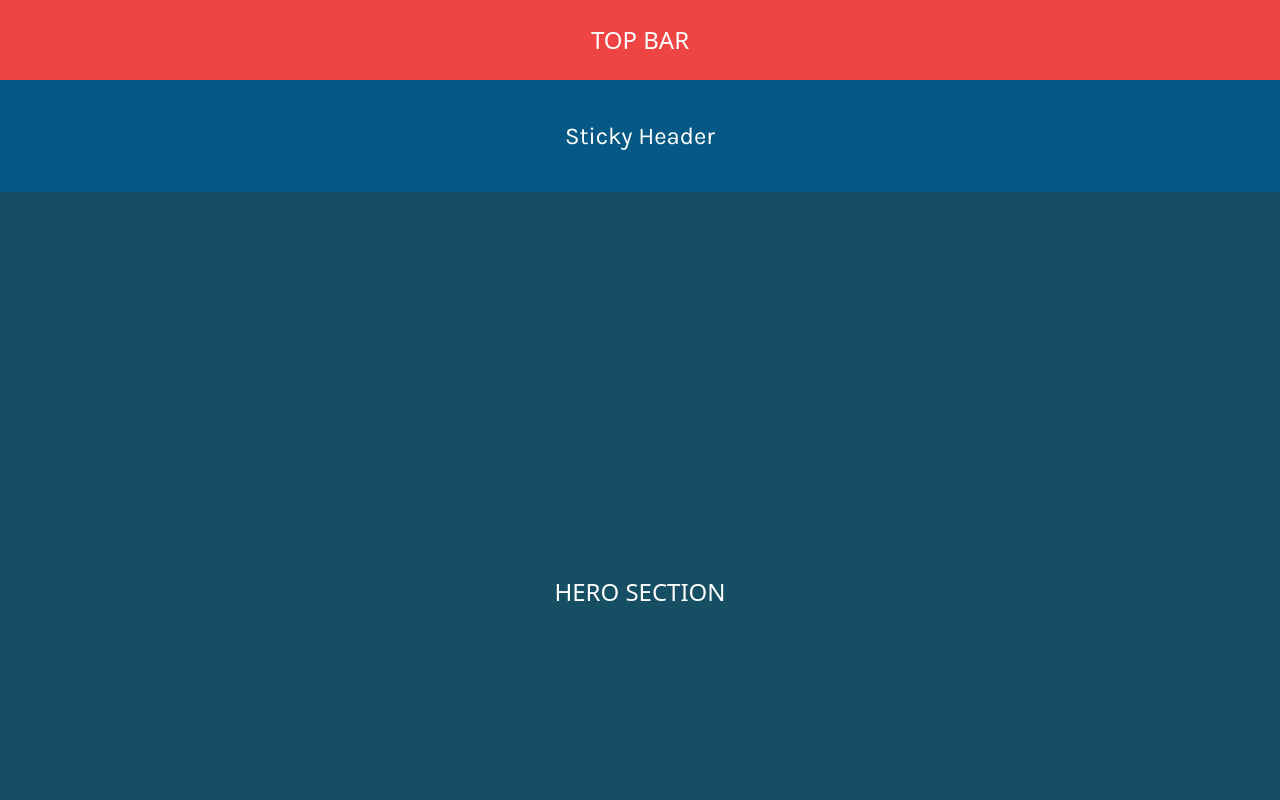
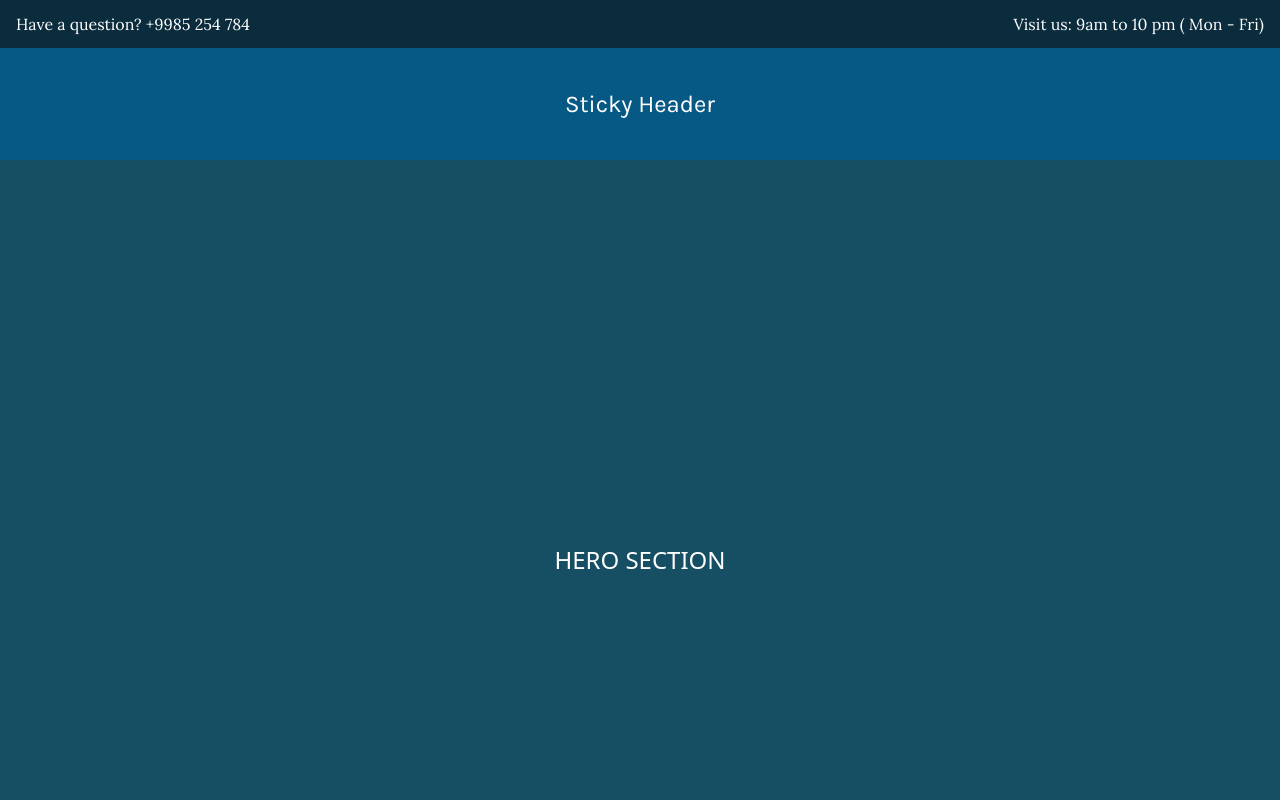
Before and after one commit to usman-FE/bery-add-property, a website: page index.html in a window 1280 px wide. Shown: the top 800 px of the page. Drawn offline with nearby package versions, Linux system fonts and the light colour scheme.

Commit message:
Built Top Bar

```diff
--- a/index.html
+++ b/index.html
@@ -7,6 +7,10 @@
     <link rel="preconnect" href="https://fonts.gstatic.com" crossorigin />
     <link
       href="https://fonts.googleapis.com/css2?family=Karla:wght@200;300;400;500;600;700&display=swap"
+      rel="stylesheet"
+    />
+    <link
+      href="https://fonts.googleapis.com/css2?family=Lora:wght@400;500;600;700&display=swap"
       rel="stylesheet"
     />
     <link rel="stylesheet" href="./dist/main.css" />
@@ -20,11 +24,20 @@
     <!-- MAIN CONTAINER -->
     <main class="h-full">
       <!-- TOP BAR -->
-      <div
-        class="p-6 text-center text-white text-2xl bg-red-500 w-full shadow-sm"
-        id="topBar"
-      >
-        TOP BAR
+      <div class="bg-[#0b2c3d] text-white py-3 font-['Lora']" id="topBar">
+        <div class="container mx-auto px-4 flex flex-wrap">
+          <!-- LEFT SIDE -->
+          <div class="w-full sm:w-1/2 text-center sm:text-left mb-1 sm:mb-0">
+            <p class="m-0">
+              Have a question?
+              <a href="#" class="hover:text-[#b39359]">+9985 254 784</a>
+            </p>
+          </div>
+          <!-- RIGHT SIDE -->
+          <div class="w-full sm:w-1/2 text-center sm:text-right">
+            <p class="m-0">Visit us: 9am to 10 pm ( Mon - Fri)</p>
+          </div>
+        </div>
       </div>
       <!-- STICKY HEADER -->
       <header
@@ -38,7 +51,7 @@
         @scroll.window="
             if(window.pageYOffset > (this.topBar.scrollHeight + $el.scrollHeight)){
               isSticky = true;
-              if (window.pageYOffset > (this.topBar.scrollHeight + $el.scrollHeight + this.topBar.scrollHeight)) stickyShow = true;
+              if (window.pageYOffset > (this.topBar.scrollHeight + $el.scrollHeight + (this.topBar.scrollHeight / 2))) stickyShow = true;
             }else{
               isSticky = false;
               if (window.pageYOffset < (this.topBar.scrollHeight)) stickyShow = false;
```
Also changed, not shown: dist/main.css.
